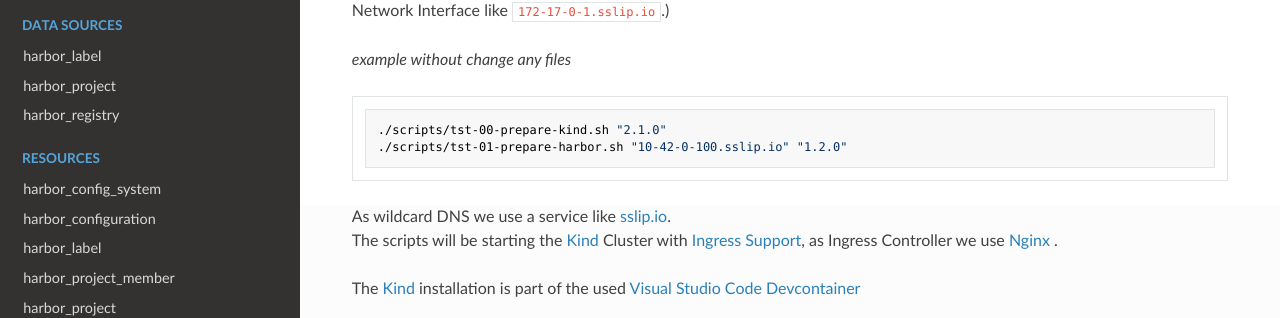
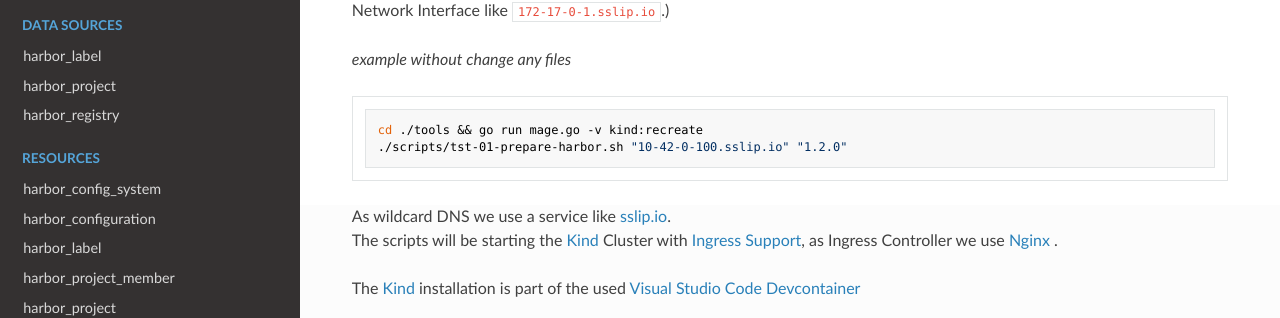
Before and after one commit to nolte/terraform-provider-harbor, an MkDocs documentation site: the page built from docs/guides/kind.md, in a window 1280 px wide and 900 px high, scrolled down 558 px. Shown: the part 137-455 px from the top of the window. Built offline with MkDocs 1.6.1, drawn with Linux system fonts in a browser that asks for light colours; nearby versions of some CDN libraries.

Commit message:
using make goals

````diff
--- a/docs/guides/kind.md
+++ b/docs/guides/kind.md
@@ -23,7 +23,7 @@ The same flavore of tests will be integrated into the [CI/CD](/guides/developmen
 *example without change any files*
 
 ```bash
-./scripts/tst-00-prepare-kind.sh "2.1.0"
+cd ./tools && go run mage.go -v kind:recreate
 ./scripts/tst-01-prepare-harbor.sh "10-42-0-100.sslip.io" "1.2.0"
 ```
 
````
Also changed, not shown: 1 other file.
